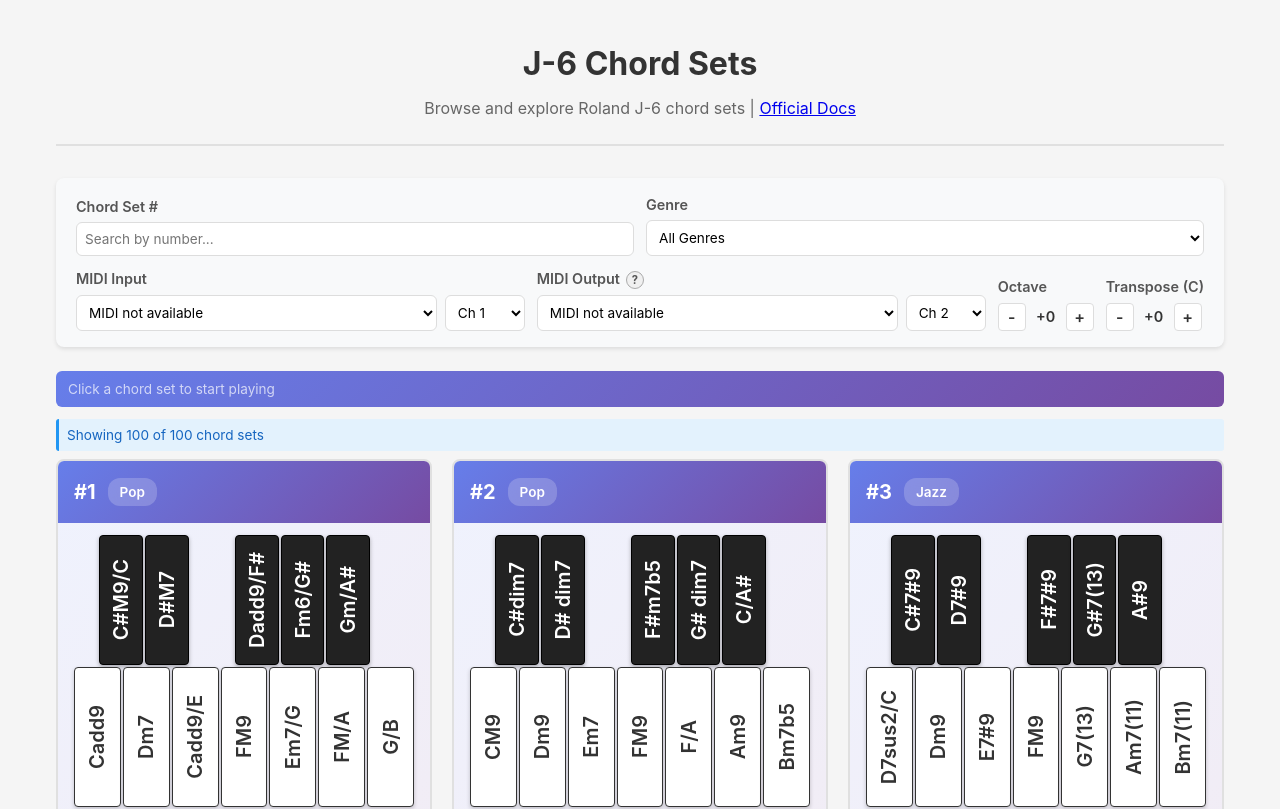
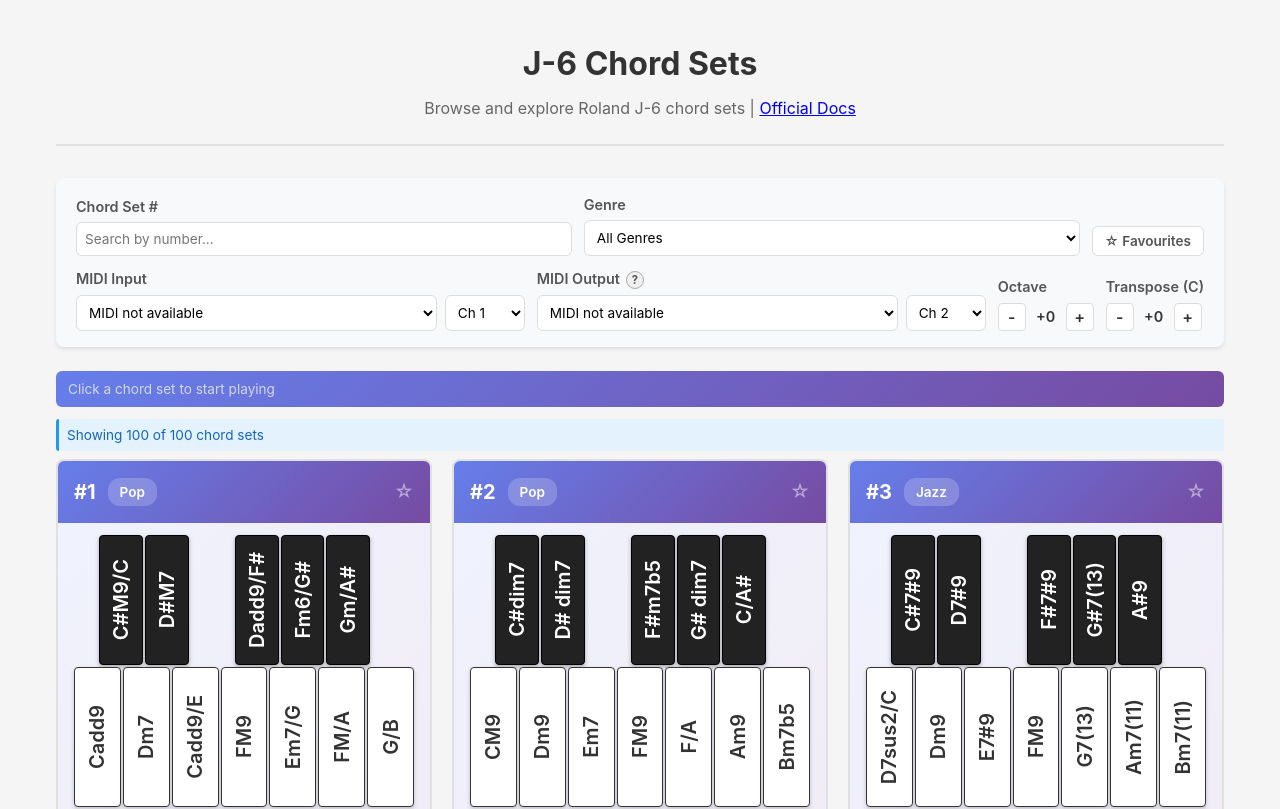
Before and after one commit to stonefruit/j6, a React (Vite) app: page / in a window 1280 px wide. Shown: the top 809 px of the page. Built offline with nearby package versions, Linux system fonts and the light colour scheme.

Commit message:
feat: implement favourites functionality with local storage support in ChordSets component

```diff
--- a/src/components/ChordSets.css
+++ b/src/components/ChordSets.css
@@ -163,6 +163,48 @@
   color: #333;
 }
 
+.favourites-btn {
+  padding: 0.4rem 0.75rem;
+  border: 1px solid #ddd;
+  border-radius: 6px;
+  background: white;
+  font-size: 0.85rem;
+  font-weight: 600;
+  cursor: pointer;
+  color: #555;
+  transition: background 0.2s, border-color 0.2s;
+  white-space: nowrap;
+}
+
+.favourites-btn:hover {
+  background: #f0f0f0;
+}
+
+.favourites-btn.active {
+  background: #fff8e1;
+  border-color: #ffc107;
+  color: #f57f17;
+}
+
+.fav-btn {
+  background: none;
+  border: none;
+  font-size: 1.2rem;
+  cursor: pointer;
+  color: rgba(255, 255, 255, 0.5);
+  padding: 0;
+  line-height: 1;
+  transition: color 0.2s;
+}
+
+.fav-btn:hover {
+  color: rgba(255, 255, 255, 0.8);
+}
+
+.fav-btn.active {
+  color: #ffd54f;
+}
+
 .midi-help-btn {
   display: inline-flex;
   align-items: center;
@@ -269,6 +311,12 @@
   border-radius: 10px;
   font-size: 0.8rem;
   font-weight: 600;
+}
+
+.now-playing-warning {
+  color: #ffd54f;
+  font-size: 0.8rem;
+  margin-left: auto;
 }
 
 .now-playing-empty {
--- a/src/components/ChordSets.tsx
+++ b/src/components/ChordSets.tsx
@@ -27,7 +27,23 @@
 export default function ChordSets() {
   const [searchNumber, setSearchNumber] = useState("");
   const [selectedGenre, setSelectedGenre] = useState("");
+  const [showFavourites, setShowFavourites] = useState(false);
   const [selectedCard, setSelectedCard] = useState<number | null>(null);
+  const [favourites, setFavourites] = useState<Set<number>>(() => {
+    try {
+      const saved = localStorage.getItem("j6-favourites");
+      return saved ? new Set(JSON.parse(saved)) : new Set();
+    } catch { return new Set(); }
+  });
+
+  const toggleFavourite = useCallback((num: number) => {
+    setFavourites((prev) => {
+      const next = new Set(prev);
+      if (next.has(num)) next.delete(num); else next.add(num);
+      localStorage.setItem("j6-favourites", JSON.stringify([...next]));
+      return next;
+    });
+  }, []);
 
   // MIDI state
   const [midiAccess, setMidiAccess] = useState<MIDIAccess | null>(null);
@@ -168,12 +184,13 @@
   // Filter chord sets
   const filteredChordSets = useMemo(() => {
     return data.chordSets.filter((set) => {
+      if (showFavourites && !favourites.has(set.number)) return false;
       const matchesNumber =
         searchNumber === "" || set.number.toString().includes(searchNumber);
       const matchesGenre = selectedGenre === "" || set.genre === selectedGenre;
       return matchesNumber && matchesGenre;
     });
-  }, [searchNumber, selectedGenre]);
+  }, [searchNumber, selectedGenre, showFavourites, favourites]);
 
   return (
     <div className="chord-sets-container">
@@ -226,6 +243,17 @@
                 </option>
               ))}
             </select>
+          </div>
+
+          <div className="filter-group filter-group-compact">
+            <label>&nbsp;</label>
+            <button
+              className={`favourites-btn${showFavourites ? " active" : ""}`}
+              onClick={() => setShowFavourites((v) => !v)}
+              title={showFavourites ? "Show all" : "Show favourites only"}
+            >
+              {showFavourites ? "\u2605" : "\u2606"} Favourites{favourites.size > 0 ? ` (${favourites.size})` : ""}
+            </button>
           </div>
         </div>
 
@@ -343,11 +371,15 @@
       <div className="now-playing">
         {selectedCard !== null ? (() => {
           const set = data.chordSets.find((s) => s.number === selectedCard);
+          const isVisible = filteredChordSets.some((s) => s.number === selectedCard);
           return set ? (
             <>
               <span className="now-playing-label">Now Playing</span>
               <span className="now-playing-set">#{set.number}</span>
               <span className="now-playing-genre">{set.genre}</span>
+              {!isVisible && (
+                <span className="now-playing-warning">Not in current view — keyboard/MIDI disabled</span>
+              )}
             </>
           ) : null;
         })() : (
@@ -369,9 +401,11 @@
             key={set.number}
             chordSet={set}
             isSelected={selectedCard === set.number}
+            isFavourite={favourites.has(set.number)}
             onSelect={() => setSelectedCard(
               selectedCard === set.number ? null : set.number
             )}
+            onToggleFavourite={() => toggleFavourite(set.number)}
             midiOutput={midiOutputRef}
             outputChannel={outputChannel}
             midiActiveKeyIndex={
@@ -416,7 +450,9 @@
 interface ChordSetCardProps {
   chordSet: ChordSet;
   isSelected: boolean;
+  isFavourite: boolean;
   onSelect: () => void;
+  onToggleFavourite: () => void;
   midiOutput: React.RefObject<MIDIOutput | null>;
   outputChannel: number;
   midiActiveKeyIndex: number | null;
@@ -426,7 +462,9 @@
 function ChordSetCard({
   chordSet,
   isSelected,
+  isFavourite,
   onSelect,
+  onToggleFavourite,
   midiOutput,
   outputChannel,
   midiActiveKeyIndex,
@@ -511,6 +549,13 @@
           <span className="set-number">#{chordSet.number}</span>
           <span className="genre-badge">{chordSet.genre}</span>
         </div>
+        <button
+          className={`fav-btn${isFavourite ? " active" : ""}`}
+          onClick={(e) => { e.stopPropagation(); onToggleFavourite(); }}
+          title={isFavourite ? "Remove from favourites" : "Add to favourites"}
+        >
+          {isFavourite ? "\u2605" : "\u2606"}
+        </button>
       </div>
 
       <ChordPreviewKeyboard
```
